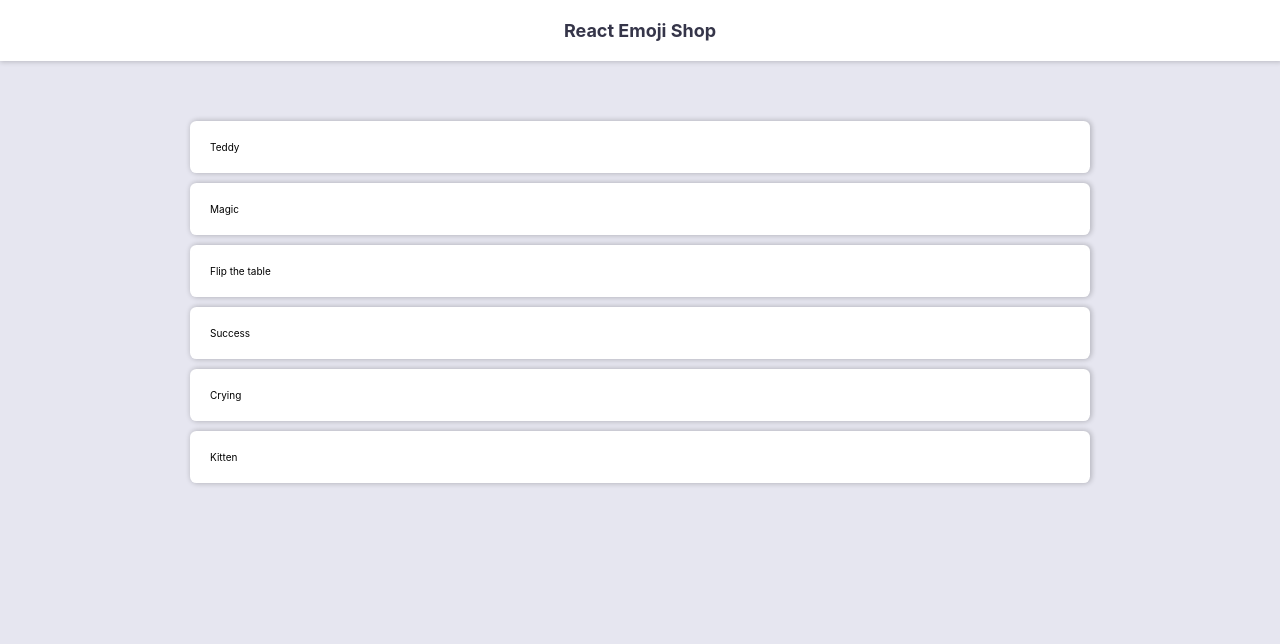
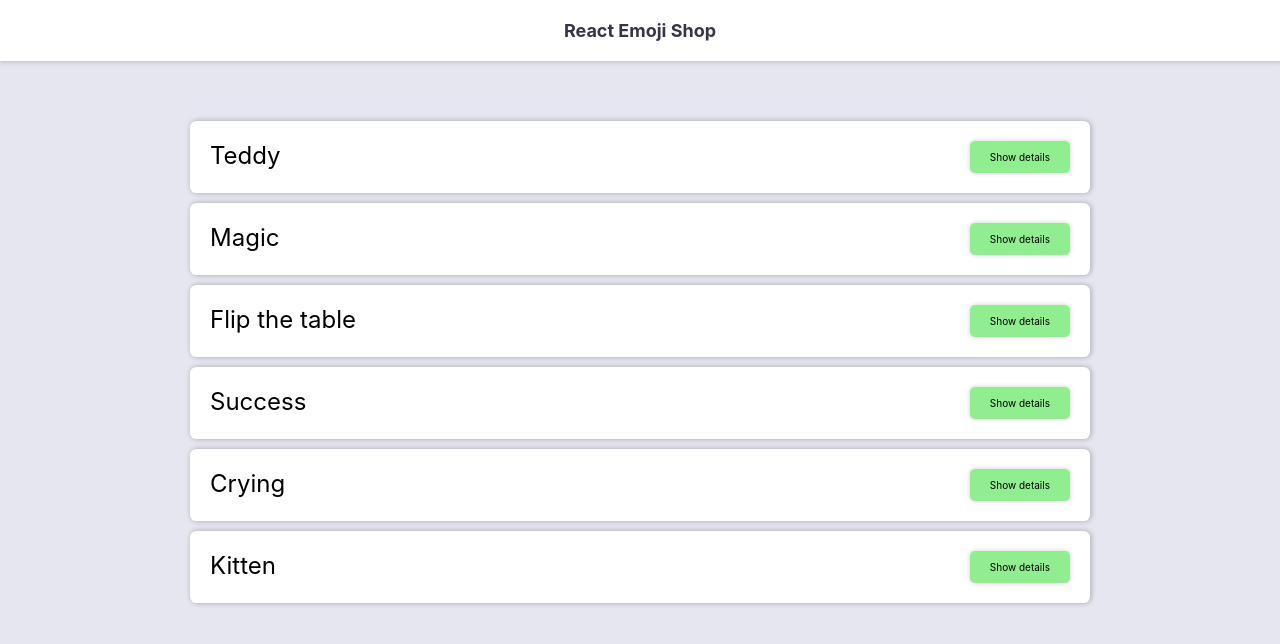
Before and after one commit to wonszfill/React-emoji-shop, a React (Create React App) app in the folder react-shop/: page / in a window 1280 px wide. Shown: the top 644 px of the page. Built offline with nearby package versions, Linux system fonts and the light colour scheme.

Commit message:
Step-4 Add detailed view sliging down onclick

```diff
--- a/react-shop/package.json
+++ b/react-shop/package.json
@@ -10,6 +10,7 @@
     "react-dom": "^17.0.2",
     "react-router-dom": "^6.2.1",
     "react-scripts": "5.0.0",
+    "react-transition-group": "^4.4.2",
     "styled-components": "^5.3.3",
     "web-vitals": "^2.1.4"
   },
--- a/react-shop/src/components/ProductCard/ProductCard.jsx
+++ b/react-shop/src/components/ProductCard/ProductCard.jsx
@@ -1,17 +1,111 @@
 import styled from "styled-components";
+import { CSSTransition } from 'react-transition-group'
+import { useState } from "react";
 
 const StyledProductCard = styled.div`
     padding: 2rem;
     margin: 1rem 0;
+    display: flex;
+    flex-direction: column;
+    overflow: hidden;
+
     border-radius: clamp( 0rem, 0.5vw, 1rem);
     box-shadow: 1px 0 5px 1px rgba(0,0,0,0.2);
     background: white;
 `
 
+const ProductHeader = styled.div`
+    display: flex;
+`
+
+const ProductTitle = styled.div`
+    flex-grow: 1;
+    font-size: 2.4rem;
+`
+
+const ShowDetailsButton = styled.div`
+    background-color: lightgreen;
+    padding: 1rem 2rem;
+    border-radius: 0.5rem;
+    box-shadow: 0 0 5px 0px rgba(0,0,0,0.2);
+    cursor: pointer;
+`
+
+const DetailedView = styled.div`
+    margin-top: 2rem;
+    display: flex;
+    flex-direction: column;
+`
+
+const DetailedProduct = styled.div`
+    display:flex;
+    align-items: center;
+    justify-content: center;
+    padding: 2rem;
+    font-size: 5rem;
+`
+
+const DetailedPrice = styled.div`
+    display: flex;
+    justify-content: flex-end;
+    font-size: 1.8rem;
+`
+
+const DetailedPriceValue = styled.span`
+    margin-right: 0.5rem;
+    font-weight: 700;
+`
+
+const DetailedPriceCurrency = styled.span`
+    margin-right: 0.5rem;
+`
+
 export const ProductCard = ({ product }) => {
+
+    const [isDetailedView, setIsDetailedView] = useState(false);
+
+    const toggleDetailedView = () => {
+        setIsDetailedView(oldState => !oldState)
+    }
+
+    const priceWhole = Math.floor(product.price.value / 100);
+    const priceCents = product.price.value % 100 < 10 ? `0${product.price.value % 100 }` : product.price.value % 100 ;
+
     return (
         <StyledProductCard>
-            {product.name}
+            <ProductHeader>
+                <ProductTitle>
+                    {product.name}
+                </ProductTitle>
+                <ShowDetailsButton
+                    onClick={toggleDetailedView}
+                >
+                    Show details
+                </ShowDetailsButton>
+            </ProductHeader>
+            <CSSTransition
+                        timeout={300}
+                        classNames="item"
+                        in={isDetailedView}
+                        unmountOnExit
+                    >
+                <div>
+                    <DetailedView>
+                        <DetailedProduct>
+                            {product.item}
+                        </DetailedProduct>
+                        <DetailedPrice>
+                            <DetailedPriceValue>
+                                {priceWhole}.{priceCents}
+                            </DetailedPriceValue>
+                            <DetailedPriceCurrency>
+                                {product.price.currency}
+                            </DetailedPriceCurrency>
+                        </DetailedPrice>
+                    </DetailedView>
+                </div>
+
+            </CSSTransition>
         </StyledProductCard>
     );
 }
--- a/react-shop/src/components/ProductsView/ProductsView.jsx
+++ b/react-shop/src/components/ProductsView/ProductsView.jsx
@@ -1,6 +1,7 @@
 import { useEffect, useState } from "react";
 import styled from "styled-components";
 import { ProductCard } from "../ProductCard/ProductCard";
+import { CSSTransition, TransitionGroup } from 'react-transition-group'
 
 const ProductsWrapper = styled.div`
     width: 100%;
@@ -21,7 +22,18 @@ export const ProductsView = () => {
 
     return (
         <ProductsWrapper>
-            { products.map(product => <ProductCard product={product} />) }
+            <TransitionGroup>
+                { products.map(product => (
+                    <CSSTransition
+                        key={product.id}
+                        timeout={300}
+                        classNames="item"
+                    >
+                        <ProductCard product={product} />
+                    </CSSTransition>
+                    )
+                )}
+            </TransitionGroup>
         </ProductsWrapper>
     );
 }
--- a/react-shop/src/index.css
+++ b/react-shop/src/index.css
@@ -17,3 +17,27 @@ code {
   font-family: source-code-pro, Menlo, Monaco, Consolas, 'Courier New',
     monospace;
 }
+
+.item {
+  width:100%;
+  overflow: hidden;
+  padding: 0;
+}
+.item-enter {
+  opacity: 0;
+  max-height: 0;
+}
+.item-enter-active {
+  opacity: 1;
+  max-height: 15rem;
+  transition: max-height 300ms, opacity 300ms;
+}
+.item-exit {
+  opacity: 1;
+  max-height: 15rem;
+}
+.item-exit-active {
+  opacity: 0;
+  max-height: 0;
+  transition: max-height 300ms, opacity 200ms;
+}
```
Also changed, not shown: 1 other file (tests, documents, lock files or other folders).
